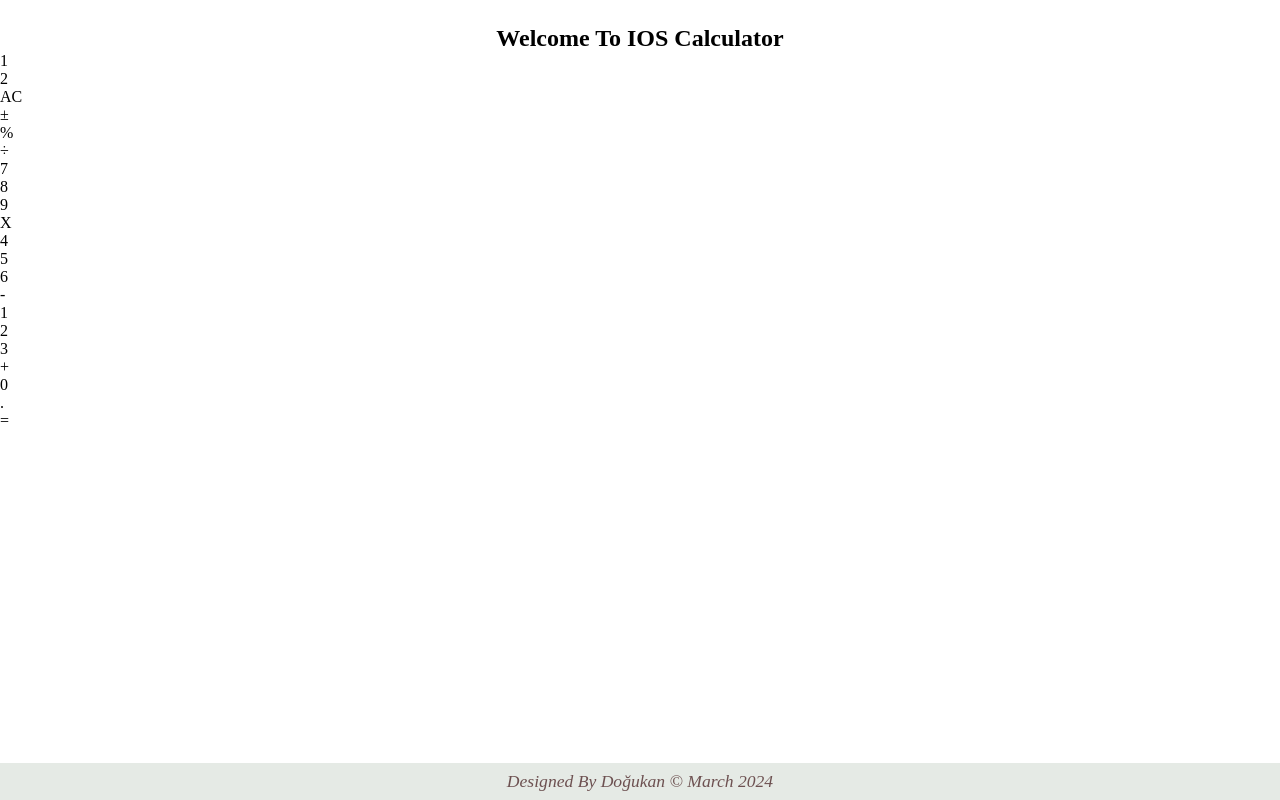
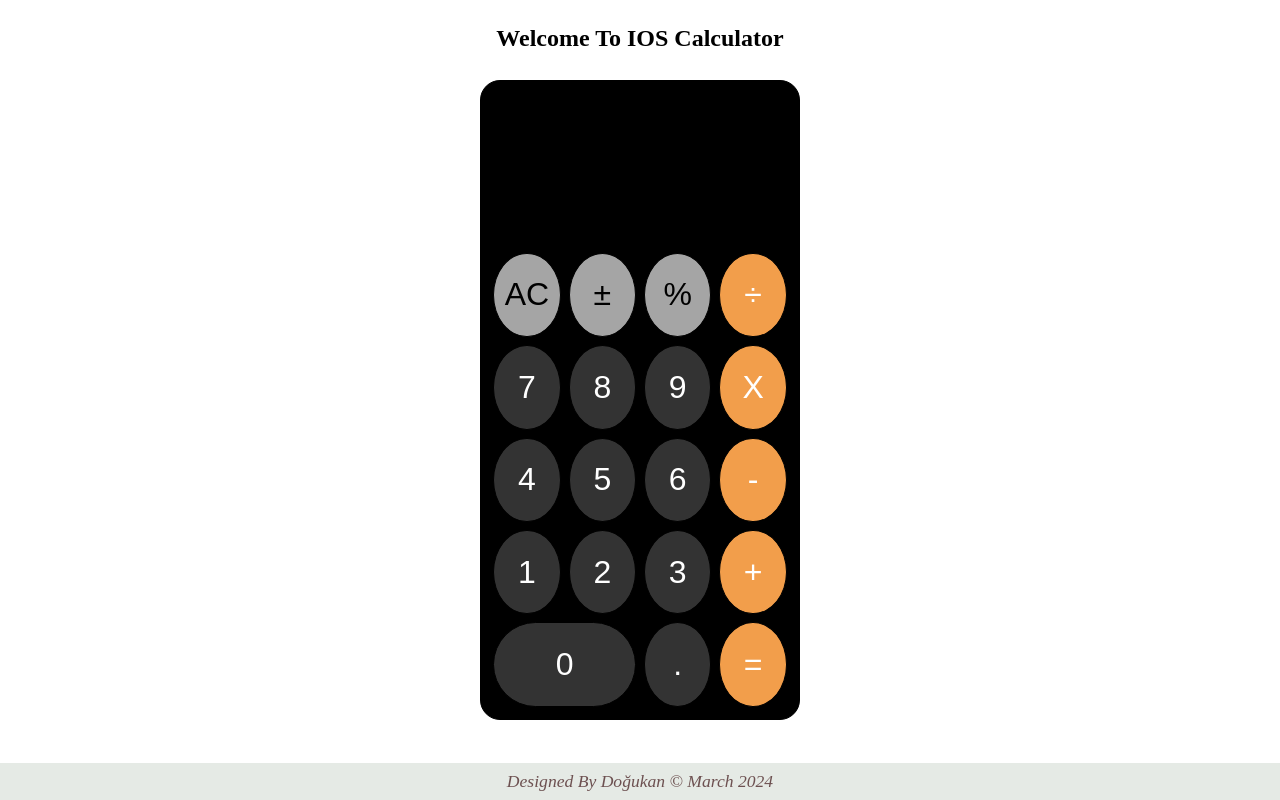
Before and after one commit to sakardogukan/IOS_Calculator_App, a plain HTML site: page index.html in a window 1280 px wide. Drawn offline with Linux system fonts and the light colour scheme.

Commit message:
style.css file updated

```diff
--- a/style.css
+++ b/style.css
@@ -1,13 +1,92 @@
-*{
+* {
     margin: 0;
     padding: 0;
     box-sizing: border-box;
 }
 
-header{
+header {
     margin-top: 25px;
     text-align: center;
 }
+
+.container {
+    position: absolute;
+    top: 50%;
+    left: 50%;
+    transform: translate(-50%, -50%);
+    width: 25%;
+    height: 80%;
+    border: 1px solid black;
+    border-radius: 20px;
+    text-align: center;
+    justify-content: center;
+    align-items: center;
+    background-color: black;
+}
+
+.result {
+    border: 1px solid black;
+    border-radius: 20px;
+    height: 10%;
+}
+.screen {
+    border: 1px solid black;
+    border-radius: 20px;
+    height: 15%;
+}
+.keys {
+    border: 1px solid black;
+    border-radius: 20px;
+    height: 75%;
+    display: grid;
+    grid-template-columns: repeat(4, 1fr);
+    grid-template-rows: repeat(5, 1fr);
+    gap: 0.5rem;
+    padding: 0.7rem;
+    font-family: Arial, Helvetica, sans-serif;
+    font-weight: 200;
+}
+
+.content:hover {
+    opacity: 0.7;
+}
+
+.content {
+    border: 1px solid black;
+    border-radius: 50%;
+    font-size: 2rem;
+    background-color: aqua;
+    display: flex;
+    justify-content: center;
+    align-items: center;
+}
+
+.bgColor{
+    background-color:rgb(165, 165, 165);
+    color: black;
+
+}
+
+.bgColorNumCal{
+    background-color: rgb(242, 158, 75);
+    color: white;
+}
+
+.bgColorNum{
+    background-color: rgb(51, 51, 51);
+    color: white;
+}
+
+
+.c17 {
+    grid-column-start: 1;
+    grid-column-end: 3;
+    border-radius: 50px;
+}
+
+
+
+
 
 .footer {
     background-color: rgba(228, 233, 228, 0.933);
```
